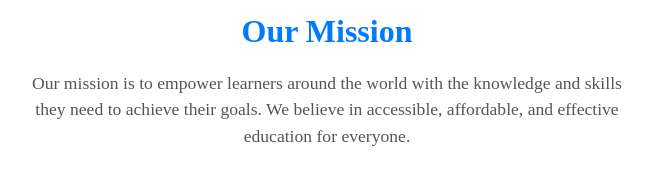
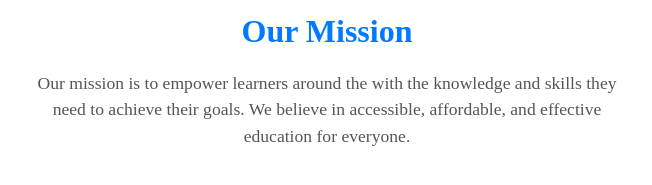
Before and after one commit to deliverykodivianTeam/7-11-Website, a React (Vite) app: page /about in a window 1280 px wide. Shown: the part 255-440 px from the top of the page, without its empty margins (313-965 px from the left). Built offline with nearby package versions, Linux system fonts and the light colour scheme.

Commit message:
the added

```diff
--- a/src/pages/About.jsx
+++ b/src/pages/About.jsx
@@ -11,7 +11,7 @@ function About() {
       <div className="about-mission">
         <h2 className="about-mission-heading">Our Mission</h2>
         <p className="about-mission-text">
-          Our mission is to empower learners around the world with the knowledge and skills they need to achieve their goals. We believe in accessible, affordable, and effective education for everyone.
+          Our mission is to empower learners around the with the knowledge and skills they need to achieve their goals. We believe in accessible, affordable, and effective education for everyone.
         </p>
       </div>
     </div>
```
